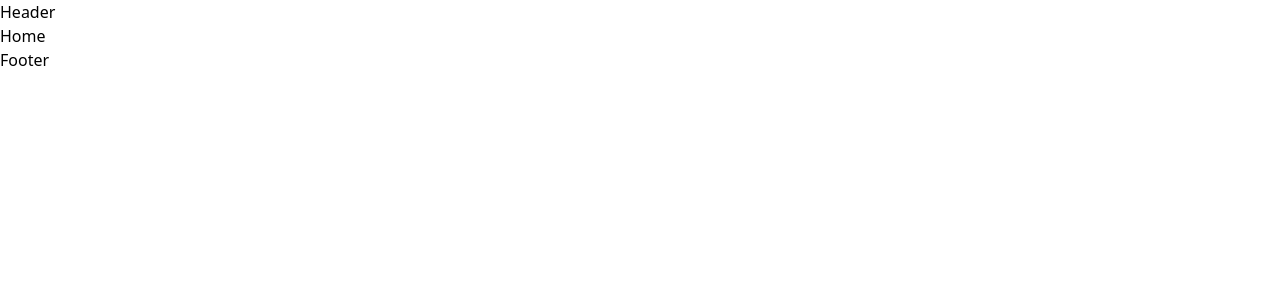
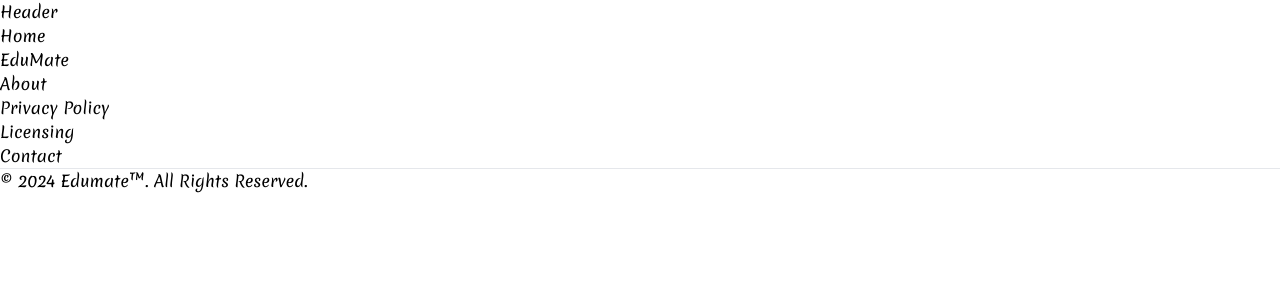
Before and after one commit to suhridp/EduMate, a React (Vite) app in the folder frontEnd/: page / in a window 1280 px wide. Shown: the top 300 px of the page. Built offline with nearby package versions, Linux system fonts and the light colour scheme.

Commit message:
Added Footer section

```diff
--- a/frontEnd/package.json
+++ b/frontEnd/package.json
@@ -29,6 +29,6 @@
     "eslint-plugin-react-refresh": "^0.4.5",
     "postcss": "^8.4.33",
     "tailwindcss": "^3.4.1",
-    "vite": "^5.0.8"
+    "vite": "^5.0.12"
   }
 }
--- a/frontEnd/src/Footer.jsx
+++ b/frontEnd/src/Footer.jsx
@@ -1,9 +1,55 @@
-import React from 'react'
-
+import React from "react";
+import { NavLink } from "react-router-dom";
 function Footer() {
   return (
-    <div>Footer</div>
-  )
+    <div>
+      <footer className="bg-white delay-1000	transition-shadow	ease-in-out	 rounded-lg shadow dark:bg-gray-900 m-4">
+        <div className="w-full max-w-screen-xl mx-auto p-4 md:py-8">
+          <div className="sm:flex sm:items-center sm:justify-between">
+            <NavLink
+              to="/home"
+              className={
+                "transition ease-in-out delay-150 text-gray-700 rounded bg-blue-100 p-3 font-semibold text-xl hover:-translate-y-1 hover:scale-105 hover:bg-indigo-500 hover:text-gray-100 duration-300 ..."
+              }
+            >
+              EduMate
+            </NavLink>
+            <ul class="flex flex-wrap items-center mb-6 text-sm font-medium text-gray-500 sm:mb-0 dark:text-gray-400">
+              <li>
+                <NavLink to="/aboutus" className="hover:underline me-4 md:me-6">
+                  About
+                </NavLink>
+              </li>
+              <li>
+                <NavLink to="/aboutus" className="hover:underline me-4 md:me-6">
+                  {" "}
+                  Privacy Policy
+                </NavLink>
+              </li>
+              <li>
+                <NavLink to="/aboutus" className="hover:underline me-4 md:me-6">
+                  Licensing
+                </NavLink>
+              </li>
+              <li>
+                <NavLink to="/aboutus" className="hover:underline me-4 md:me-6">
+                  Contact
+                </NavLink>
+              </li>
+            </ul>
+          </div>
+          <hr className="my-6 border-gray-200 sm:mx-auto dark:border-gray-700 lg:my-8" />
+          <span className="block text-sm text-gray-500 sm:text-center dark:text-gray-400">
+            © 2024{" "}
+            <a href="https://flowbite.com/" className="hover:underline">
+              Edumate™
+            </a>
+            . All Rights Reserved.
+          </span>
+        </div>
+      </footer>
+    </div>
+  );
 }
 
-export default Footer
+export default Footer;
--- a/frontEnd/src/index.css
+++ b/frontEnd/src/index.css
@@ -1,3 +1,8 @@
+@import url("https://fonts.googleapis.com/css2?family=Merienda:wght@300..900&display=swap");
+
 @tailwind base;
 @tailwind components;
 @tailwind utilities;
+* {
+  font-family: Merienda;
+}
```
Also changed, not shown: 1 other file (tests, documents, lock files or other folders).
